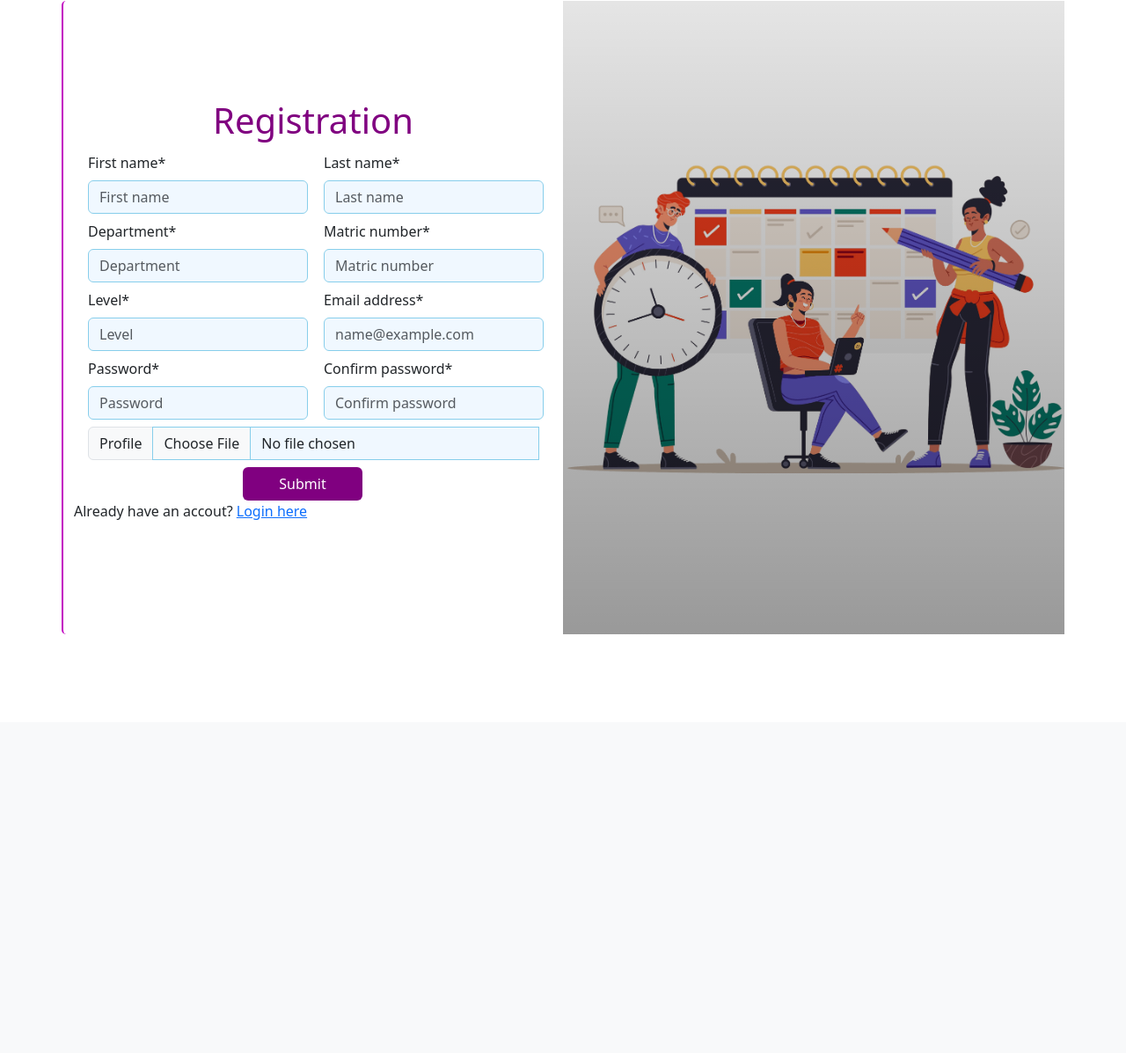
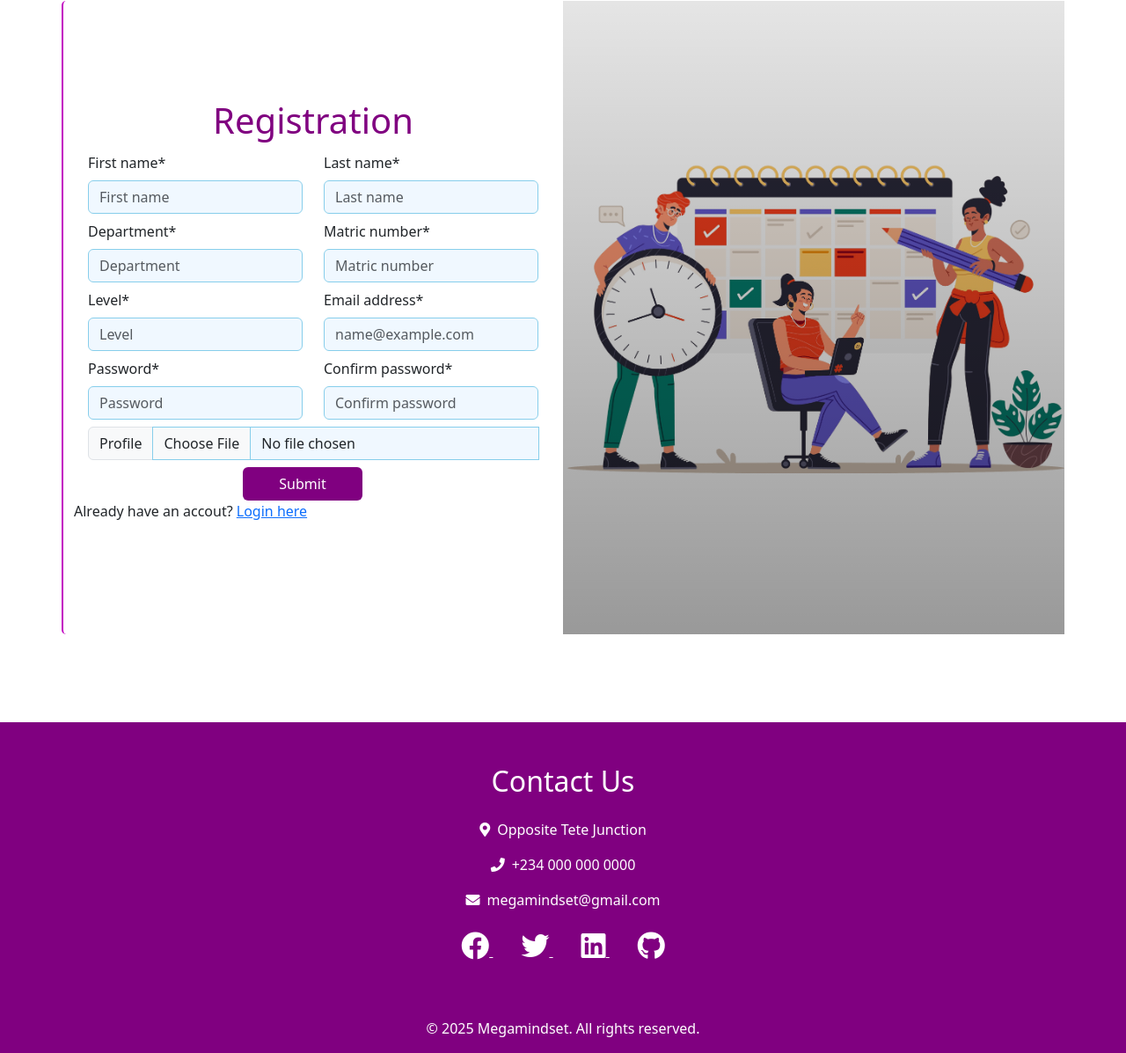
Before and after one commit to megaminded/attendance_app, a PHP site: page /registration.php in a window 1280 px wide. Shown: the part 99-1296 px from the top of the page at 88% size. Before the commit the page ends 820 px from the top, so only its background shows below. Run offline with PHP 8.4, Linux system fonts and the light colour scheme; some libraries are stand-ins or nearby versions.

Commit message:
included the footer.php to reg, login about and index files...

```diff
--- a/assets/css/registration.css
+++ b/assets/css/registration.css
@@ -29,7 +29,7 @@
     background-color: aliceblue;
     border: 1px solid skyblue;
     min-height: 30px;
-    min-width: 250px;
+
 }
 
 .right-side{
--- a/inc/footer.php
+++ b/inc/footer.php
@@ -0,0 +1,40 @@
+
+  <!-- Footer -->
+  <section class="bg-brand text-white py-5 mt-5">
+    <div class="container text-center">
+      <h2 class="mb-4">Contact Us</h2>
+      <div class="row justify-content-center">
+        <div class="col-md-8">
+          <p class="mb-3">
+            <i class="fas fa-map-marker-alt me-2"></i>Opposite Tete Junction
+          </p>
+          <p class="mb-3">
+            <i class="fas fa-phone me-2"></i>+234 000 000 0000
+          </p>
+          <p class="mb-4">
+            <i class="fas fa-envelope me-2"></i>megamindset@gmail.com
+          </p>
+          <div class="social-links">
+            <a href="#" class="text-white mx-3">
+              <i class="fab fa-facebook fa-2x"></i>
+            </a>
+            <a href="#" class="text-white mx-3">
+              <i class="fab fa-twitter fa-2x"></i>
+            </a>
+            <a href="#" class="text-white mx-3">
+              <i class="fab fa-linkedin fa-2x"></i>
+            </a>
+            <a href="#" class="text-white mx-3">
+              <i class="fab fa-github fa-2x"></i>
+            </a>
+          </div>
+        </div>
+      </div>
+    </div>
+  </section>
+
+  <footer class="primary-bg-color text-white py-3">
+    <div class="container text-center">
+      <p class="mb-0">&copy; 2025 Megamindset. All rights reserved.</p>
+    </div>
+  </footer>
--- a/login.php
+++ b/login.php
@@ -50,7 +50,7 @@
                             <button class="btn primary-bg-color text-white w-25" > Submit</button>
                         </div>
                         <div class="row">
-                            <p class="col-12">Don't have an account? <a href="./registration.html">Register here</a></p>
+                            <p class="col-12">Don't have an account? <a href="./registration.php">Register here</a></p>
                         </div>
                     </form>
 
@@ -62,6 +62,7 @@
         </div>
     </div>
 
+    <?php include "./inc/footer.php" ?>
     <script src="./assets/js/bootstrap.bundle.js"></script>
     <script src="./assets/js/bootstrap.bundle.js.map"></script>
     <script src="./assets/js/custom.js"></script>
--- a/registration.php
+++ b/registration.php
@@ -95,7 +95,7 @@
                             <button class="btn primary-bg-color text-white w-25" > Submit</button>
                         </div>
                         <div class="row">
-                            <p class="col-12">Already have an accout? <a href="./login.html">Login here</a></p>
+                            <p class="col-12">Already have an accout? <a href="./login.php">Login here</a></p>
                         </div>
                     </form>
 
@@ -106,6 +106,7 @@
             </div>
         </div>
     </div>
+    <?php include "./inc/footer.php" ?>
 
     <script src="./assets/js/custom.js"></script>
     <script src="./assets/js/bootstrap.bundle.js"></script>
```
Also changed, not shown: about.php (+1 -39 lines), index.php (+2 -42 lines).
